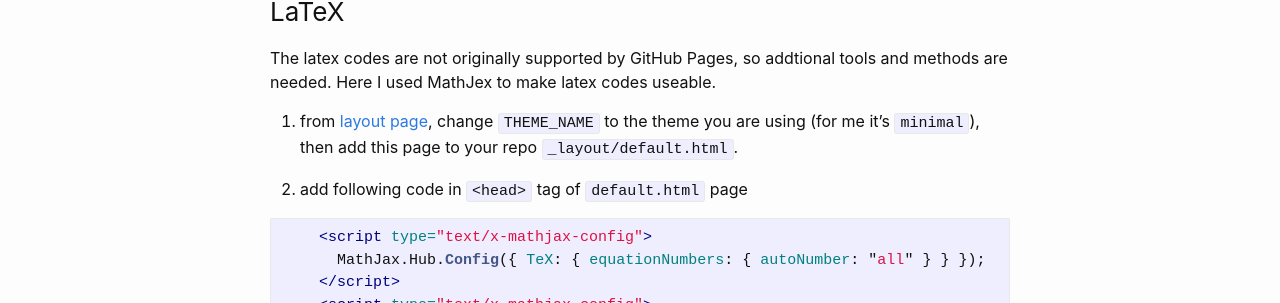
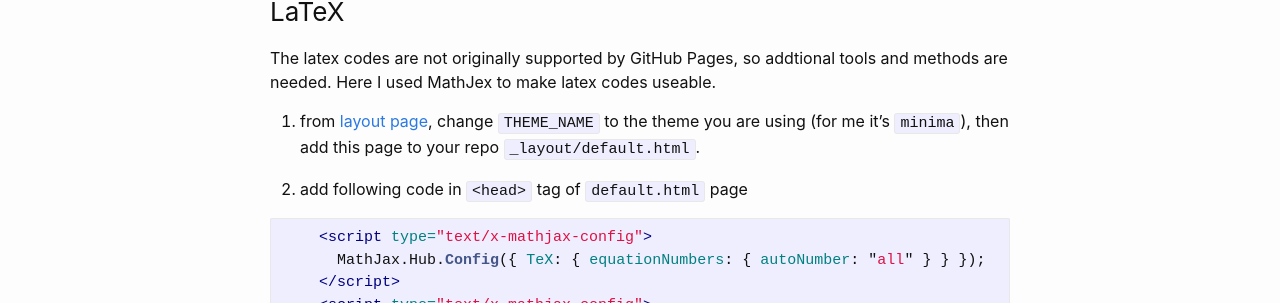
Before and after one commit to lyyc199586/lyyc199586.github.io, a Jekyll site: the page built from _posts/2019-07-21-blog-building.md, in a window 1280 px wide. Shown: the part 774-1077 px from the top of the page. Built offline with Jekyll 4.4.1, drawn with Linux system fonts in a browser that asks for light colours; formulas are drawn with MathJax 3.

Commit message:
mod blog building

```diff
--- a/_posts/2019-07-21-blog-building.md
+++ b/_posts/2019-07-21-blog-building.md
@@ -36,7 +36,7 @@ Codes are edited with my favorite editor: vscode 😜
 
 The latex codes are not originally supported by GitHub Pages, so addtional tools and methods are needed. Here I used MathJex to make latex codes useable.
 
-1. from [layout page](https://github.com/pages-themes/THEME_NAME/blob/master/_layouts/default.html), change `THEME_NAME` to the theme you are using (for me it's `minimal`), then add this page to your repo `_layout/default.html`.
+1. from [layout page](https://github.com/pages-themes/THEME_NAME/blob/master/_layouts/default.html), change `THEME_NAME` to the theme you are using (for me it's `minima`), then add this page to your repo `_layout/default.html`.
 
 2. add following code in `<head>` tag of `default.html` page
 
```
